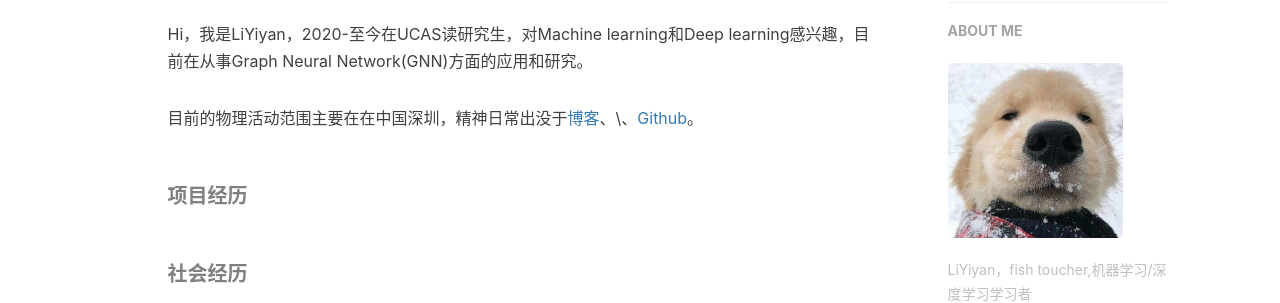
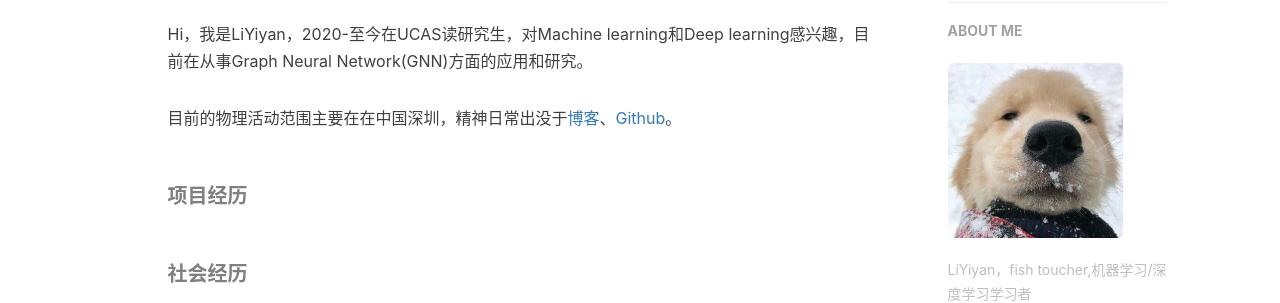
Before and after one commit to brilliantlee2/brilliantlee2.github.io, a Jekyll site: the page built from about.html, in a window 1280 px wide. Shown: the part 490-793 px from the top of the page. Built offline with Jekyll 4.4.1, drawn with Linux system fonts in a browser that asks for light colours; nearby versions of some CDN libraries; comment, search, counter and statistics services are not loaded.

Commit message:
something new

```diff
--- a/_includes/about/zh.md
+++ b/_includes/about/zh.md
@@ -1,6 +1,6 @@
 Hi，我是LiYiyan，2020-至今在UCAS读研究生，对Machine learning和Deep learning感兴趣，目前在从事Graph Neural Network(GNN)方面的应用和研究。
 
-目前的物理活动范围主要在在中国深圳，精神日常出没于[博客](http://brilliantlee.me)、\、[Github](https://github.com/brilliantlee2)。
+目前的物理活动范围主要在在中国深圳，精神日常出没于[博客](http://brilliantlee.me)、[Github](https://github.com/brilliantlee2)。
 
 
 ##### 项目经历
```
